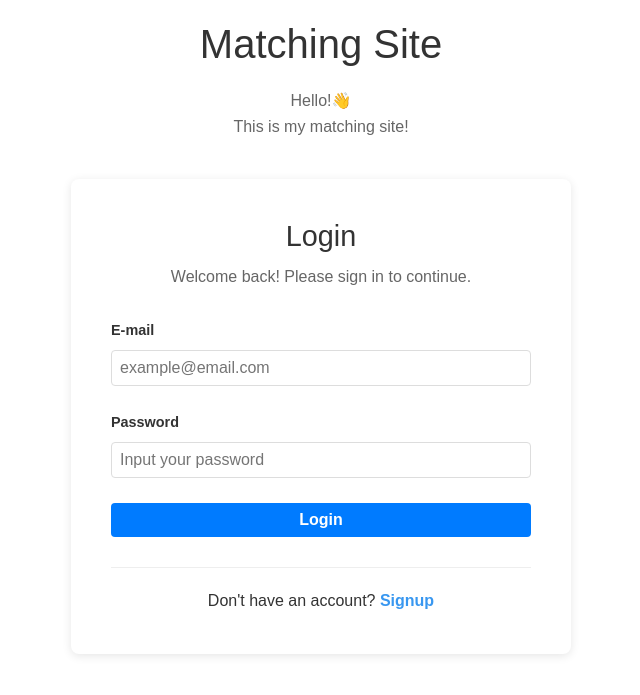
After one commit to kentamitsui/django-intmd, a Django app: page / in a window 1280 px wide. The commit adds this page. Shown: the top 695 px of the page, without its empty margins (319-959 px from the left). Run offline with Django 5.2, Linux system fonts and the light colour scheme.

Commit message:
セクション5-7まで完了

```diff
--- a/django_intmd/settings/base.py
+++ b/django_intmd/settings/base.py
@@ -165,6 +165,9 @@ MEDIA_URL = "media/"
 STATIC_ROOT = BASE_DIR / "static"
 MEDIA_ROOT = STATIC_ROOT / "media"
 STATICFILES_DIRS = [BASE_DIR / "django_intmd" / "static"]
+LOGIN_URL = "login"
+LOGIN_REDIRECT_URL = "user_home"
+LOGOUT_REDIRECT_URL = "index"
 
 # Default primary key field type
 # https://docs.djangoproject.com/en/5.1/ref/settings/#default-auto-field
--- /dev/null
+++ b/matching_app/forms/login.py
@@ -0,0 +1,26 @@
+from django import forms
+
+
+class LoginForm(forms.Form):
+    email = forms.EmailField(
+        max_length=50,
+        required=True,
+        widget=forms.EmailInput(
+            attrs={
+                "class": "input",
+                "placeholder": "example@email.com",
+                "id": "email",
+            }
+        ),
+    )
+    password = forms.CharField(
+        max_length=50,
+        required=True,
+        widget=forms.PasswordInput(
+            attrs={
+                "class": "input",
+                "placeholder": "Input your password",
+                "id": "password",
+            }
+        ),
+    )
--- /dev/null
+++ b/matching_app/templates/index.html
@@ -0,0 +1,53 @@
+{% extends "base.html" %}
+
+{% block title %}Index{% endblock %}
+
+{% block content %}
+<div class="centered-container">
+  <div class="auth-header">
+    <h1 class="site-title">Matching Site</h1>
+    <p class="site-description">
+      Hello!👋<br>
+      This is my matching site!
+    </p>
+  </div>
+
+  <div class="auth-container">
+    <div class="auth-header">
+      <h2 class="auth-title">Login</h2>
+      <p class="auth-subtitle">Welcome back! Please sign in to continue.</p>
+    </div>
+
+    <form action="{% url 'index' %}" method="post" class="auth-form">
+      {% csrf_token %}
+      <div class="form-group">
+        <label for="email">E-mail</label>
+        {{ form.email }}
+        {% if form.email.errors %}
+        <ul class="errorlist">
+          {% for error in form.email.errors %}
+          <li>{{ error }}</li>
+          {% endfor %}
+        </ul>
+        {% endif %}
+      </div>
+      <div class="form-group">
+        <label for="password">Password</label>
+        {{ form.password }}
+        {% if form.password.errors %}
+        <ul class="errorlist">
+          {% for error in form.password.errors %}
+          <li>{{ error }}</li>
+          {% endfor %}
+        </ul>
+        {% endif %}
+      </div>
+      <button type="submit" class="auth-submit">Login</button>
+    </form>
+
+    <div class="auth-footer">
+      <p>Don't have an account? <a href="{% url 'signup' %}">Signup</a></p>
+    </div>
+  </div>
+</div>
+{% endblock %}
--- a/matching_app/urls.py
+++ b/matching_app/urls.py
@@ -3,11 +3,16 @@ from django.conf.urls.static import static
 from django.urls import path
 from matching_app.views.signup import signup
 from matching_app.views.user_profile import user_home
+from matching_app.views.index import index
+from matching_app.views.login import login_view, logout_view
 
 urlpatterns = (
     [
         path("signup/", signup, name="signup"),
         path("home/", user_home, name="user_home"),
+        path("", index, name="index"),
+        path("login/", login_view, name="login"),
+        path("logout/", logout_view, name="logout")
     ]
     + static(settings.MEDIA_URL, document_root=settings.MEDIA_ROOT)
     + static(settings.STATIC_URL, document_root=settings.STATIC_ROOT)
--- /dev/null
+++ b/matching_app/views/index.py
@@ -0,0 +1,14 @@
+from django.http import HttpRequest, HttpResponse
+from django.shortcuts import render
+
+from matching_app.forms.login import LoginForm
+from matching_app.views.login import login_view
+
+
+def index(request: HttpRequest) -> HttpResponse:
+    if request.method == "POST":
+        return login_view(request)
+    else:
+        form = LoginForm()
+
+    return render(request, "index.html", {"form": form})
--- a/matching_app/views/signup.py
+++ b/matching_app/views/signup.py
@@ -1,7 +1,7 @@
 import structlog
 from django.contrib import messages
 from django.contrib.auth import login
-from django.db import IntegrityError
+from django.db import transaction
 from django.http import HttpRequest, HttpResponse
 from django.shortcuts import redirect, render
 from django.views.decorators.http import require_http_methods
@@ -42,7 +42,7 @@ def signup(request: HttpRequest) -> HttpResponse:
                 email=email,
                 password=password,
                 date_of_birth=date_of_birth,
-                is_active=False,
+                is_active=True,
             )
 
         if user is None:
```
Also changed, not shown: matching_app/templates/login.html (added, +45 -0 lines), matching_app/templates/login_error.html (added, +18 -0 lines), matching_app/templates/user_home.html (+7 -2 lines), matching_app/views/login.py (added, +36 -0 lines).
